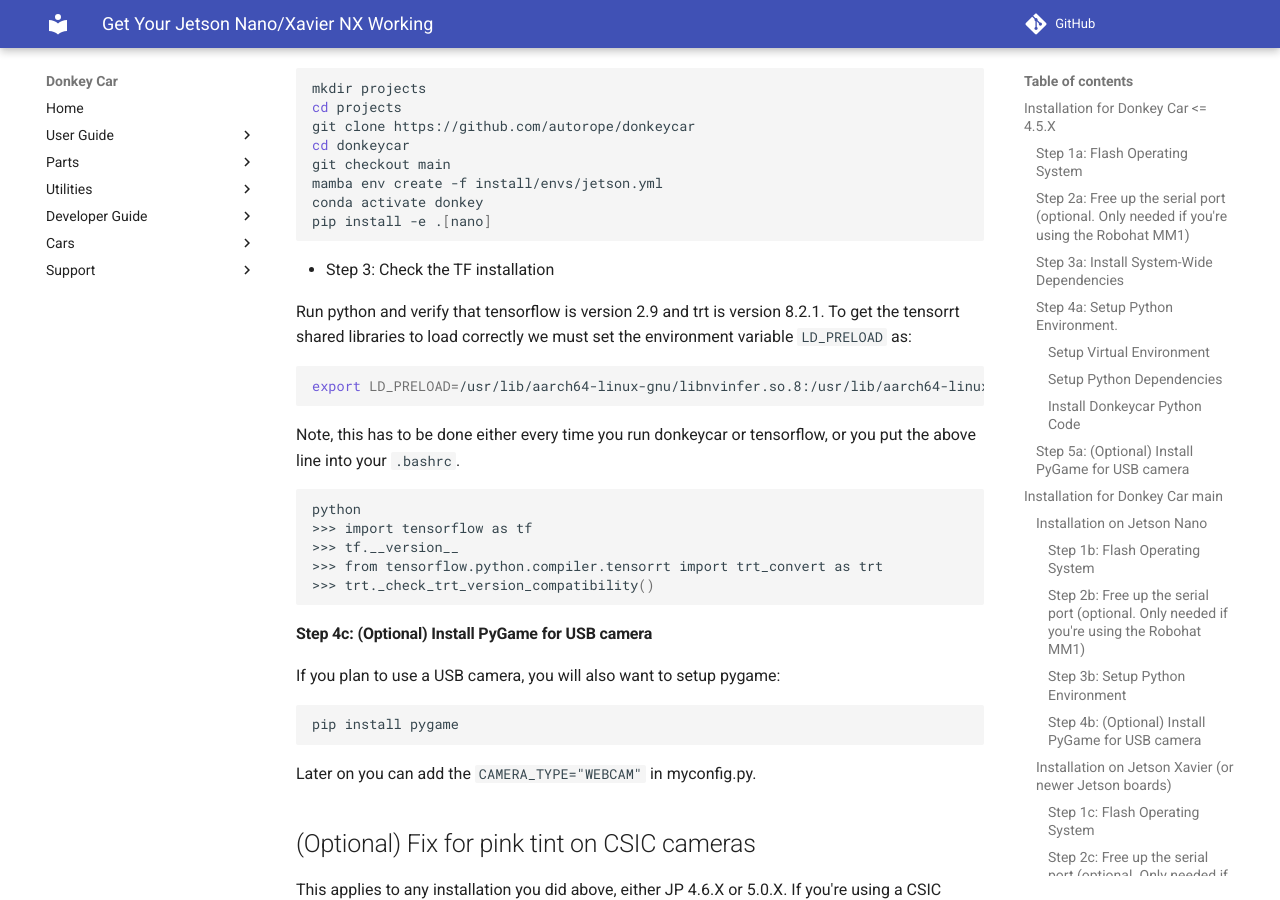
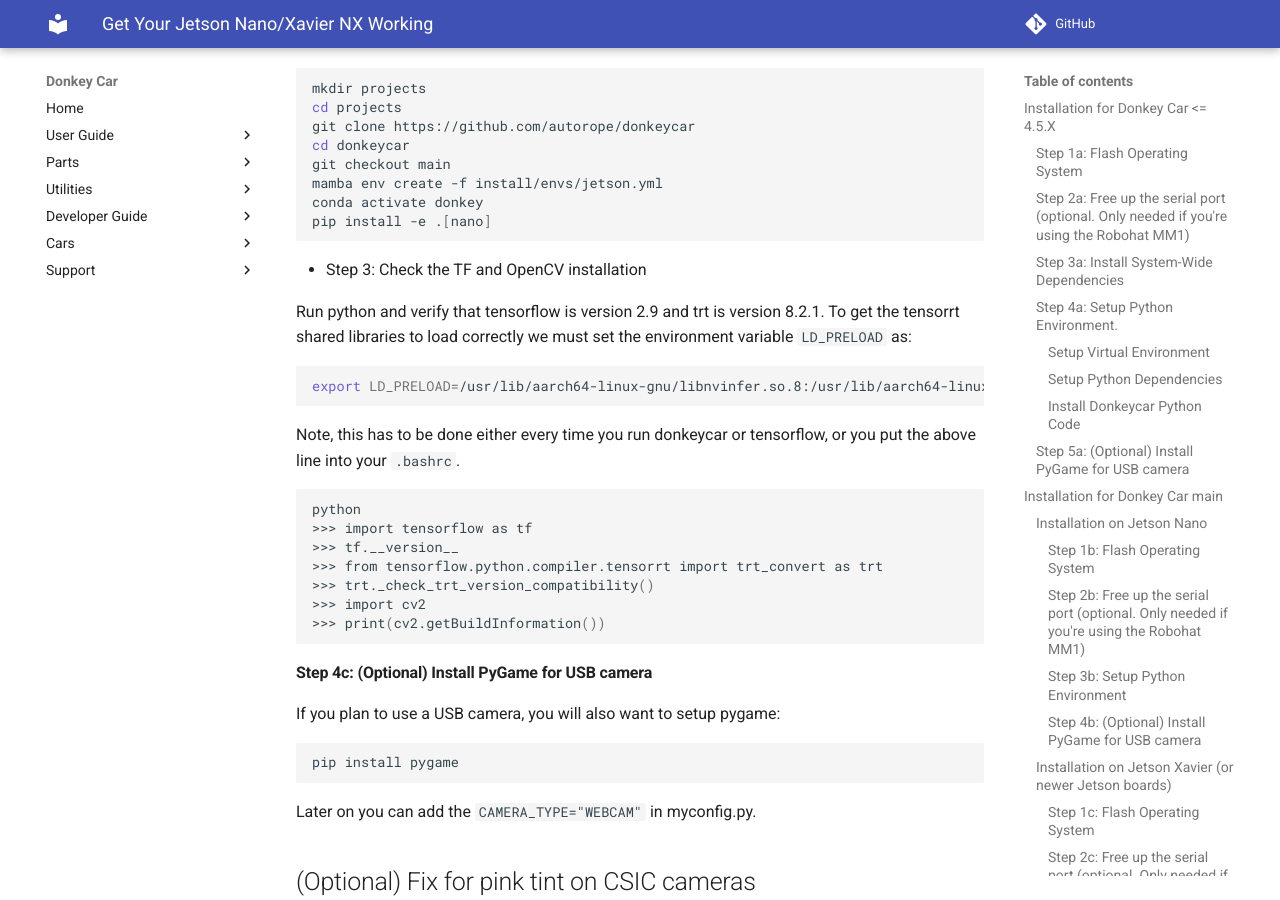
Before and after one commit to autorope/donkeydocs, an MkDocs documentation site: the page built from docs/guide/robot_sbc/setup_jetson_nano.md, in a window 1280 px wide and 900 px high, scrolled down 8322 px. Built offline with MkDocs 1.6.1 and Material for MkDocs 9.7.7, drawn with Linux system fonts in a browser that asks for light colours; comment, search, counter and statistics services are not loaded.

Commit message:
Update jetson doc * Add check of opencv python in jp502

````diff
--- a/docs/guide/robot_sbc/setup_jetson_nano.md
+++ b/docs/guide/robot_sbc/setup_jetson_nano.md
@@ -446,7 +446,7 @@ pip install -e .[nano]
 
 ```
 
-* Step 3: Check the TF installation
+* Step 3: Check the TF and OpenCV installation
 
 Run python and verify that tensorflow is version 2.9 and trt is version 8.2.1.
 To get the tensorrt shared libraries to load correctly we must set the
@@ -465,6 +465,8 @@ python
 >>> tf.__version__
 >>> from tensorflow.python.compiler.tensorrt import trt_convert as trt
 >>> trt._check_trt_version_compatibility()
+>>> import cv2
+>>> print(cv2.getBuildInformation())
 ```
 
 #### Step 4c: (Optional) Install PyGame for USB camera
````
